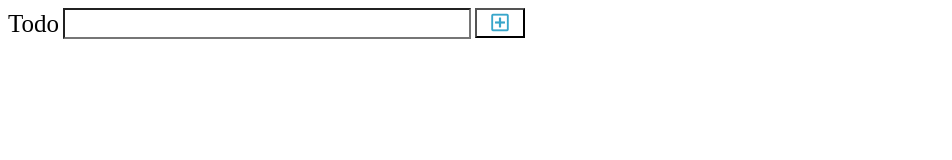
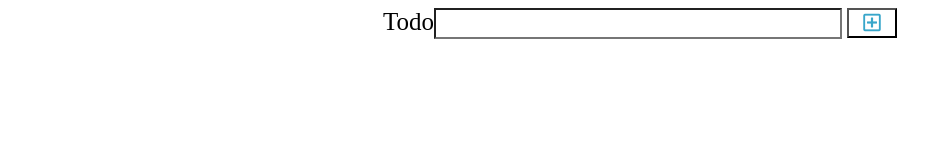
Before and after one commit to RysonShalvis/To-Do-List, a plain HTML site: page index.html in a window 1280 px wide. Shown: the whole page, without its empty margins (0-952 px from the left). Drawn offline with Linux system fonts and the light colour scheme.

Commit message:
center the page

```diff
--- a/index.html
+++ b/index.html
@@ -10,9 +10,11 @@
 </head>
 <body>
     <div class="container">
-        <label id="todo-label" for="todo">Todo</label>
-        <input type="text" name="todo" id="todo">
-        <button id="submit" type="submit"><i class="far fa-plus-square"></i></button>
+        <div class="todo-container">
+            <label id="todo-label" for="todo">Todo</label>
+            <input type="text" name="todo" id="todo">
+            <button id="submit" type="submit"><i class="far fa-plus-square"></i></button>
+        </div>
         <ul class="list">
 
         </ul>
--- a/styles.css
+++ b/styles.css
@@ -23,7 +23,7 @@
     width: 400px;
     border-style: solid;
     border-width: 2px;
-    margin: 20px 15px;
+    margin: 20px auto;
 }
 
 ul {
@@ -54,13 +54,22 @@ ul {
 
 #submit {
     position: relative;
-    top: -2px;
     height: 30px;
     width: 50px;
     background-color: white;
     outline: none;
+    margin-left: 5px;
+}
+
+#submit:hover {
+    border-width: 3px;
 }
 
 #todo-label {
     font-size: 25px;
 }
+
+.todo-container {
+    display: flex;
+    justify-content: center;
+}
```
